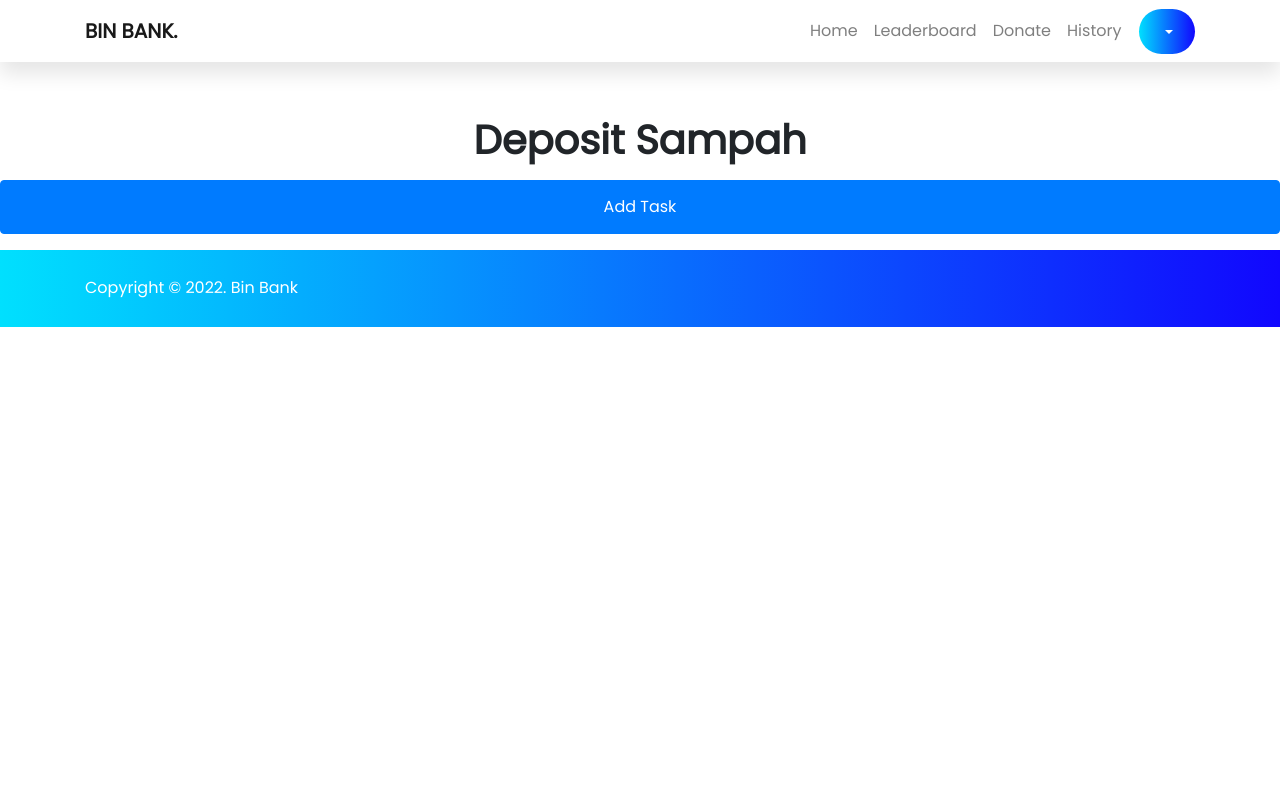
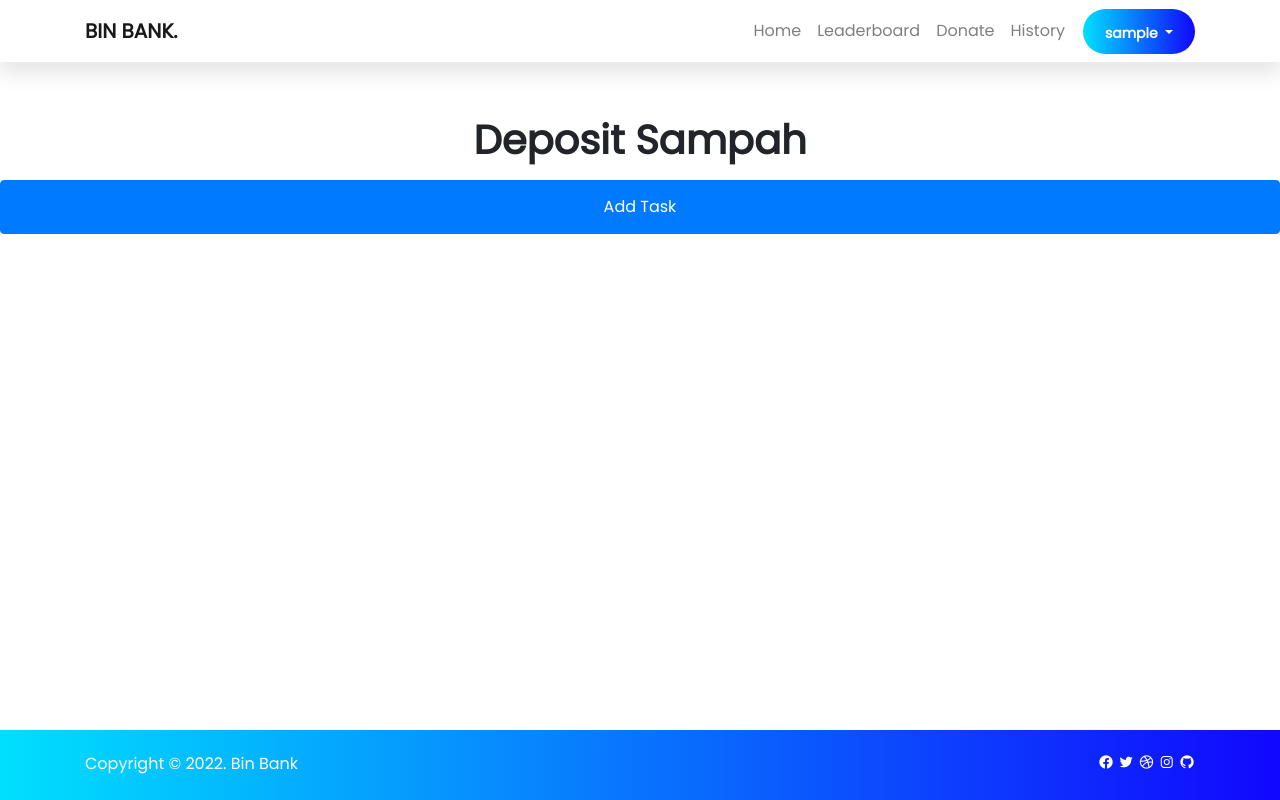
Before and after one commit to syifaafra/bin_bank, a Django app: page /deposit_sampah/ in a window 1280 px wide. Run offline with Django 4.2, Linux system fonts and the light colour scheme; the visitor is signed in with stand-in values (Sample User, id 1); data that the repository does not hold is empty; some libraries are stand-ins or nearby versions.

Commit message:
revise footer

```diff
--- a/bin_bank/templates/deposit_sampah.html
+++ b/bin_bank/templates/deposit_sampah.html
@@ -5,11 +5,24 @@
     <title>Deposit Sampah</title>
     <script src="https://ajax.googleapis.com/ajax/libs/jquery/3.6.0/jquery.min.js"></script>
     <script src="{% static 'js/csrf_ajax.js' %}"></script>
+    <link rel="stylesheet" href="{% static 'bin_bank.css' %}">
+    <link rel="stylesheet" href="https://cdn.jsdelivr.net/npm/bootstrap-icons@1.5.0/font/bootstrap-icons.css">
 
 
 {% endblock meta %}
 
 {% block content %}
+<style>
+    #footer {
+            position: fixed;
+            padding: 20px;
+            bottom: 0;
+            width: 100%;
+            height: 70px;
+            background: linear-gradient(to right,#00e0fe, #1107fe);
+            color: #fff;
+        }
+</style>
     <body style="padding-top: 100px;" data-bs-spy="scroll" data-bs-target=".navbar">
 
     {# Navbar #}
@@ -99,8 +112,8 @@
 
 
     </ul>
-    </body>
-    <footer class="py-4">
+
+    <div id = 'footer'>
         <div class="container">
             <div class="row">
                 <div class="col-md-6">
@@ -108,17 +121,18 @@
                 </div>
                 <div class="col-md-6 text-md-end">
                     <div>
-                        <a href="#"><i class="bx bxl-facebook-circle"></i></a>
-                        <a href="#"><i class="bx bxl-twitter"></i></a>
-                        <a href="#"><i class="bx bxl-dribbble"></i></a>
-                        <a href="#"><i class="bx bxl-instagram"></i></a>
-                        <a href="#"><i class="bx bxl-github"></i></a>
+                        <a href="#"><i style="color: #fff" class='bx bxl-facebook-circle'></i></a>
+                        <a href="#"><i style="color: #fff" class='bx bxl-twitter'></i></a>
+                        <a href="#"><i style="color: #fff" class='bx bxl-dribbble'></i></a>
+                        <a href="#"><i style="color: #fff" class='bx bxl-instagram'></i></a>
+                        <a href="#"><i style="color: #fff" class='bx bxl-github'></i></a>
                     </div>
                 </div>
             </div>
         </div>
-    </footer>
+    </div>
 
+    </body>
 
 
     <script>
--- a/bin_bank/templates/navbar.html
+++ b/bin_bank/templates/navbar.html
@@ -6,6 +6,7 @@
 <script src="https://cdn.jsdelivr.net/npm/popper.js@1.12.9/dist/umd/popper.min.js" integrity="sha384-ApNbgh9B+Y1QKtv3Rn7W3mgPxhU9K/ScQsAP7hUibX39j7fakFPskvXusvfa0b4Q" crossorigin="anonymous"></script>
 <script src="https://cdn.jsdelivr.net/npm/bootstrap@4.0.0/dist/js/bootstrap.min.js" integrity="sha384-JZR6Spejh4U02d8jOt6vLEHfe/JQGiRRSQQxSfFWpi1MquVdAyjUar5+76PVCmYl" crossorigin="anonymous"></script>
 <!-- Bootstrap Font Icon CSS -->
+<link href='https://unpkg.com/boxicons@2.0.9/css/boxicons.min.css' rel='stylesheet'>
 <link rel="stylesheet" href="https://cdn.jsdelivr.net/npm/bootstrap-icons@1.5.0/font/bootstrap-icons.css">
 
 <!-- Navbar section -->
--- a/bin_bank/views.py
+++ b/bin_bank/views.py
@@ -171,7 +171,8 @@ def show_transaction_user_specific(request):
 
 @login_required(login_url='/login/')
 def deposit_sampah(request):
-    return render(request, "deposit_sampah.html")
+    username = request.user.username
+    return render(request, "deposit_sampah.html", {'username':username})
 
 
 @login_required(login_url='/login/')
```
